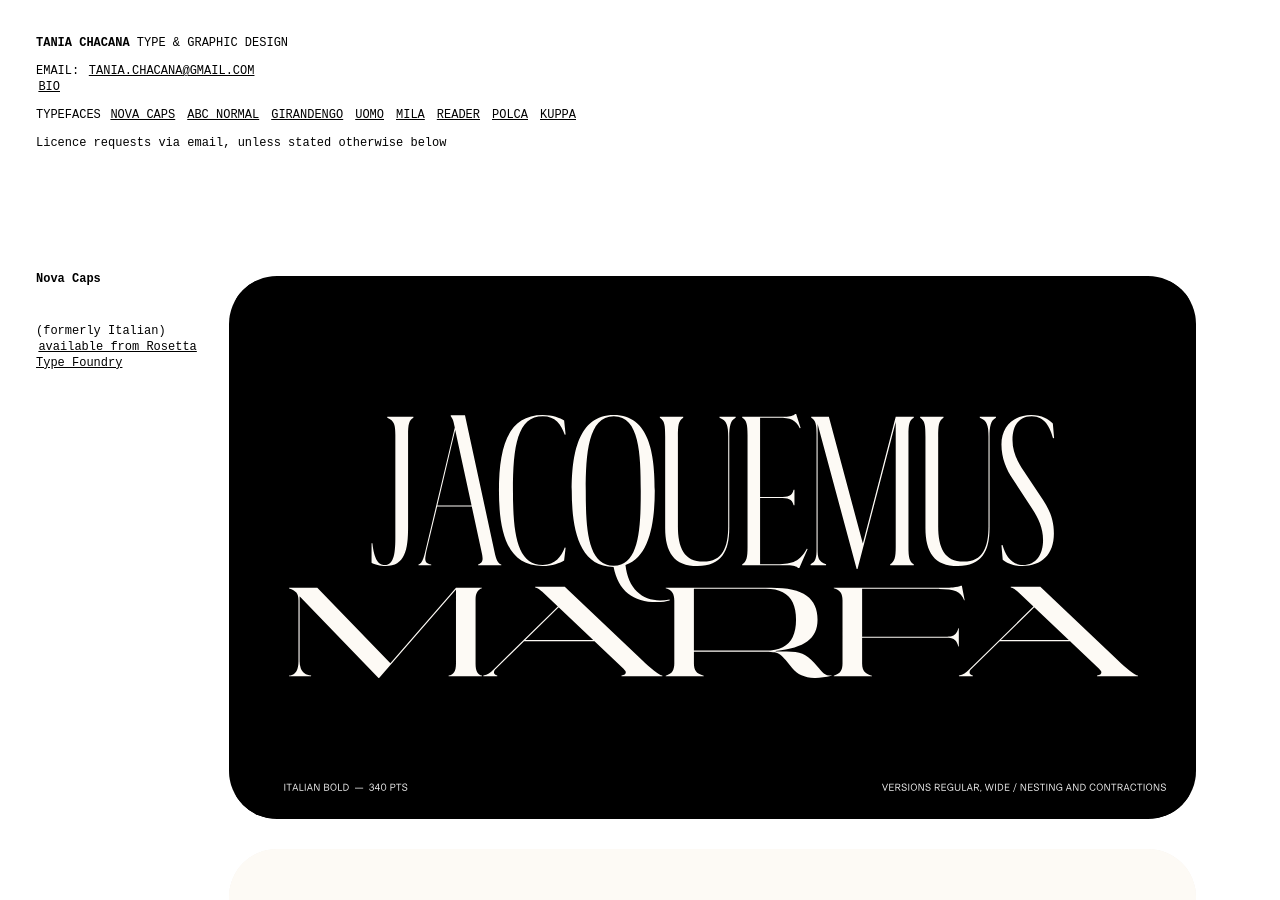
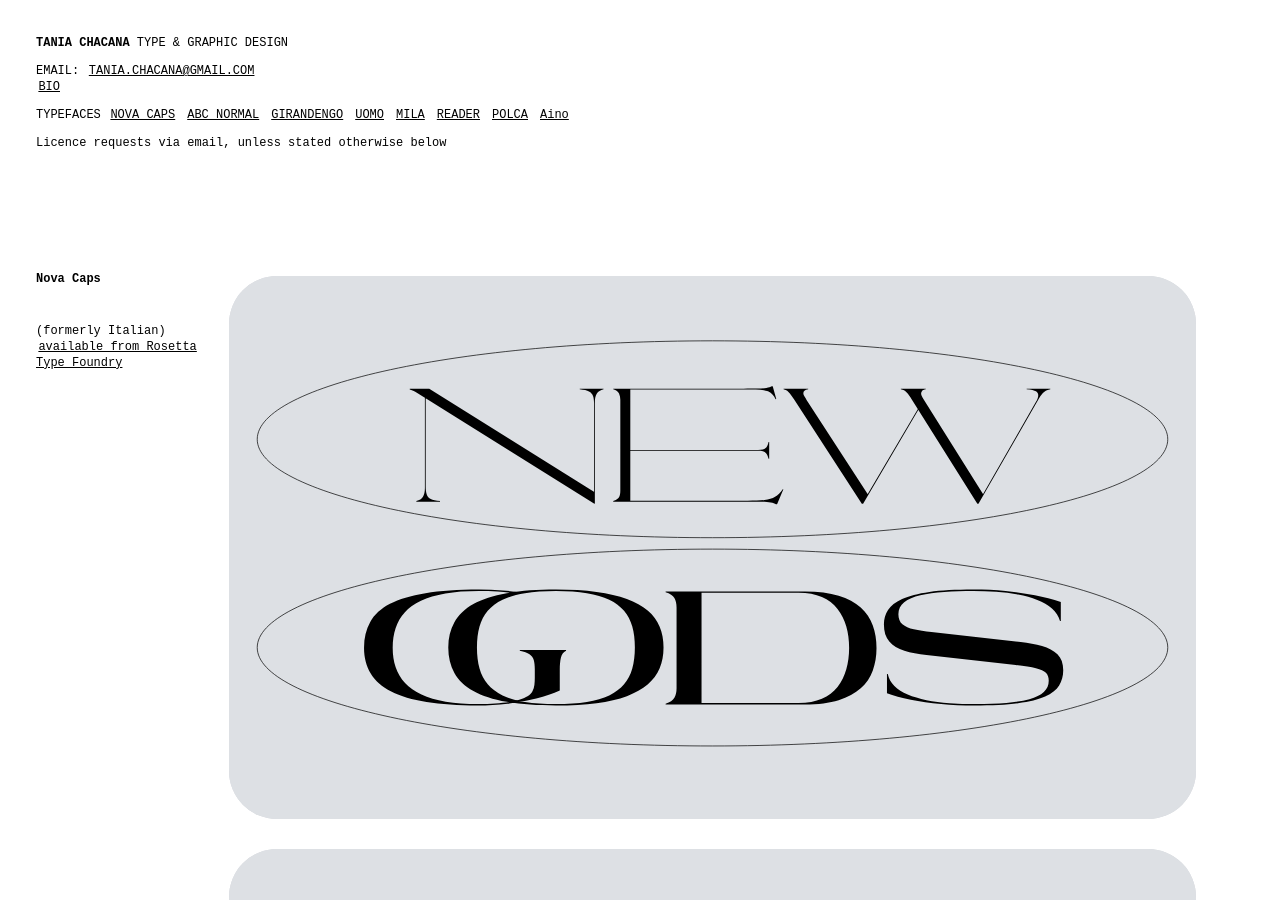
Before and after one commit to TaniaChacana/website, a Jekyll site: the page built from index.md, in a window 1280 px wide and 900 px high. Built offline with Jekyll 4.4.1, drawn with Linux system fonts in a browser that asks for light colours; some web fonts are replaced.

Commit message:
updated images

```diff
--- a/index.md
+++ b/index.md
@@ -19,7 +19,7 @@ TYPEFACES
 [MILA](#mila)
 [READER](#reader)
 [POLCA](#polca)
-[KUPPA](#kuppa)
+[Aino](#aino)
 
 Licence requests via email, unless stated otherwise below
 {: .menu}
@@ -119,7 +119,7 @@ custom font / visual identity
 [↑](#top)
 {: .top}
 
-### Kuppa
+### Aino
 
 designed at the University of Reading
 {: .description}
```
Also changed, not shown: assets/portfolio/portfolio_nova-caps_1.svg, assets/portfolio/portfolio_nova-caps_2.svg, assets/portfolio/portfolio_nova-caps_3.svg, assets/portfolio/portfolio_nova-caps_4.svg, assets/portfolio/portfolio_nova-caps_5.svg (added).
